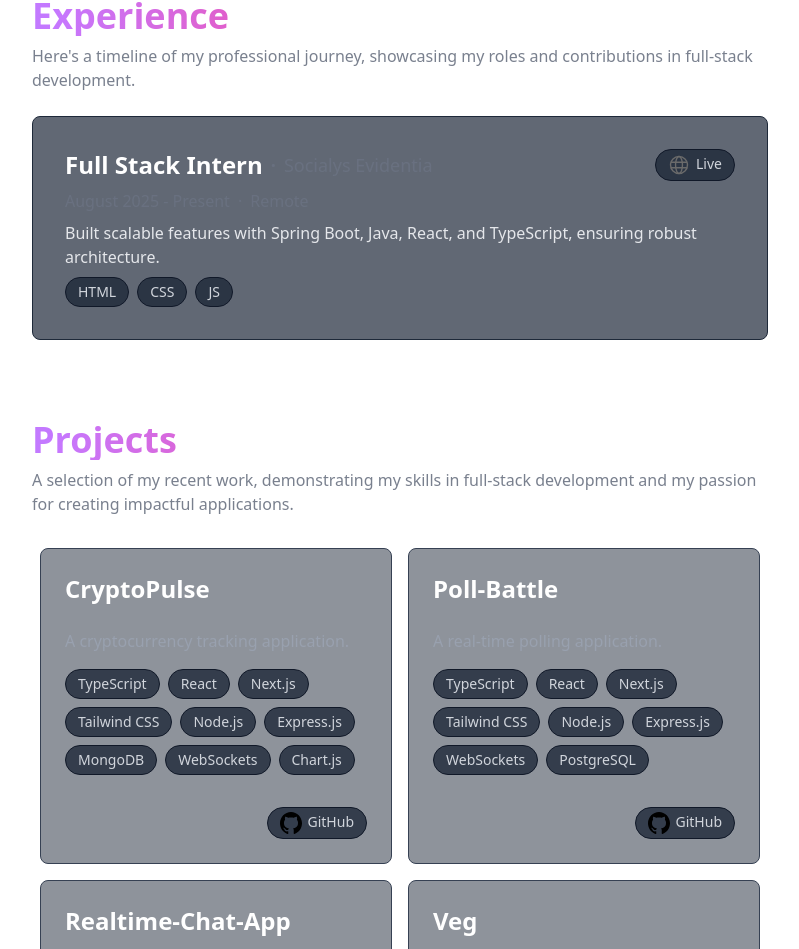
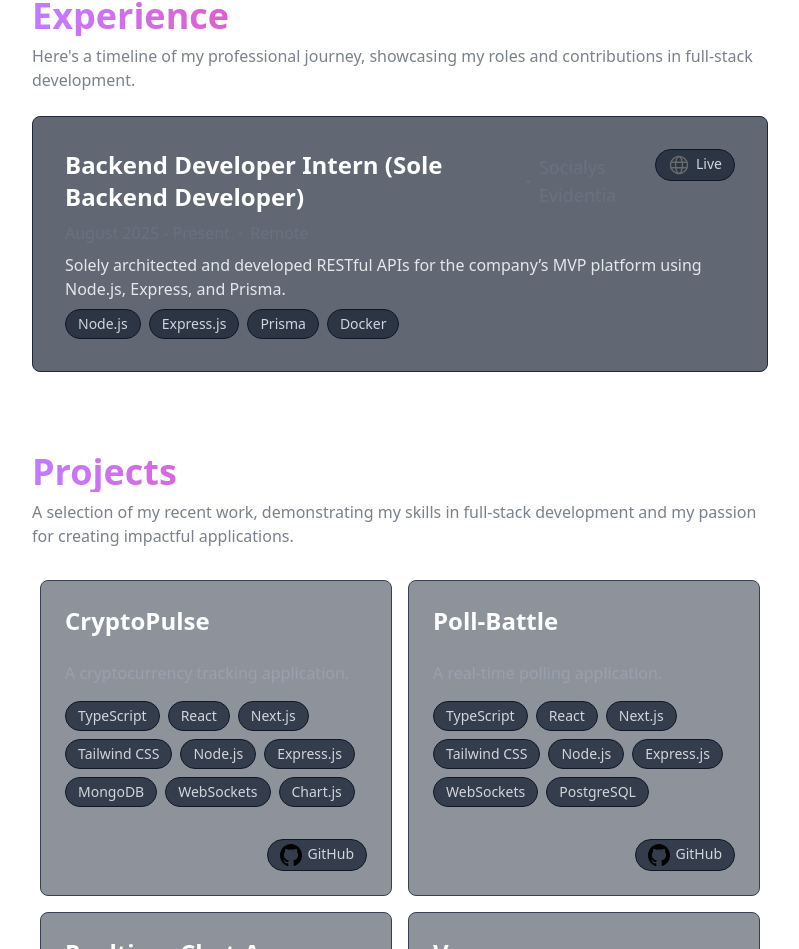
Before and after one commit to manmohan0/Portfolio, a React (Vite) app: page / in a window 1280 px wide. Shown: the part 1362-2311 px from the top of the page, without its empty margins (240-1039 px from the left). Built offline with nearby package versions, Linux system fonts and the light colour scheme.

Commit message:
fix: update SEGC experience

```diff
--- a/src/content.tsx
+++ b/src/content.tsx
@@ -19,7 +19,22 @@ export const projectCards: ProjectCardProps[] = [
 ]
 
 export const experienceCards: ExperienceCardData[] = [
-    { logo: undefined, title: 'Full Stack Intern', startDate: 'August 2025', keyAchievements: ['Built scalable features with Spring Boot, Java, React, and TypeScript, ensuring robust architecture.', 'Second Line is this'], company: 'Socialys Evidentia', techStack: ['HTML', 'CSS', 'JS'], Live: '#' }
+    {
+        logo: undefined,
+        title: 'Backend Developer Intern (Sole Backend Developer)',
+        startDate: 'August 2025',
+        endDate: 'Present',
+        location: 'Remote',
+        company: 'Socialys Evidentia',
+        keyAchievements: [
+            'Solely architected and developed RESTful APIs for the company’s MVP platform using Node.js, Express, and Prisma.',
+            'Architected scalable REST APIs using Node.js, Express, and Prisma to power core product features.',
+            'Integrated authentication and email notification services, and containerised the application using Docker for seamless deployment.',
+            'Collaborating directly with the founding team to prioritise features and ship a production ready MVP backend.'
+        ],
+        techStack: ['Node.js', 'Express.js', 'Prisma', 'Docker'],
+        Live: '#'
+    }
 ]
 
 export const Buttons: ButtonType[] = [
```
